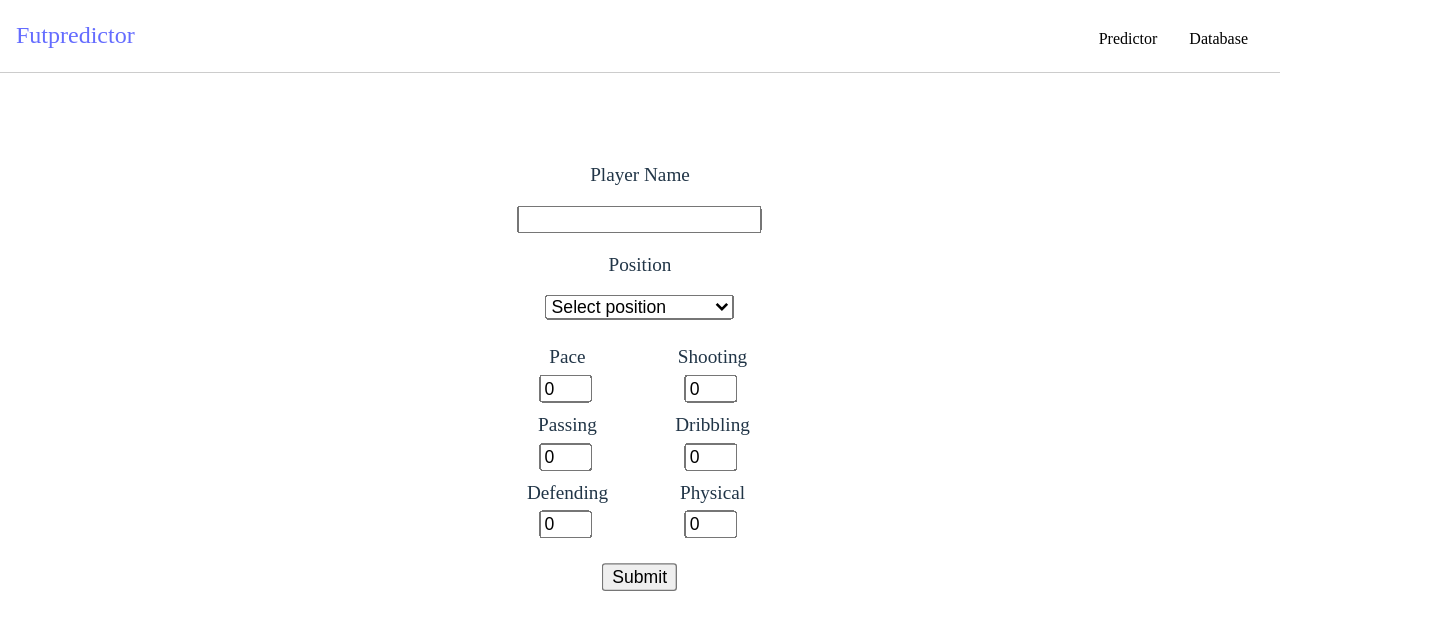
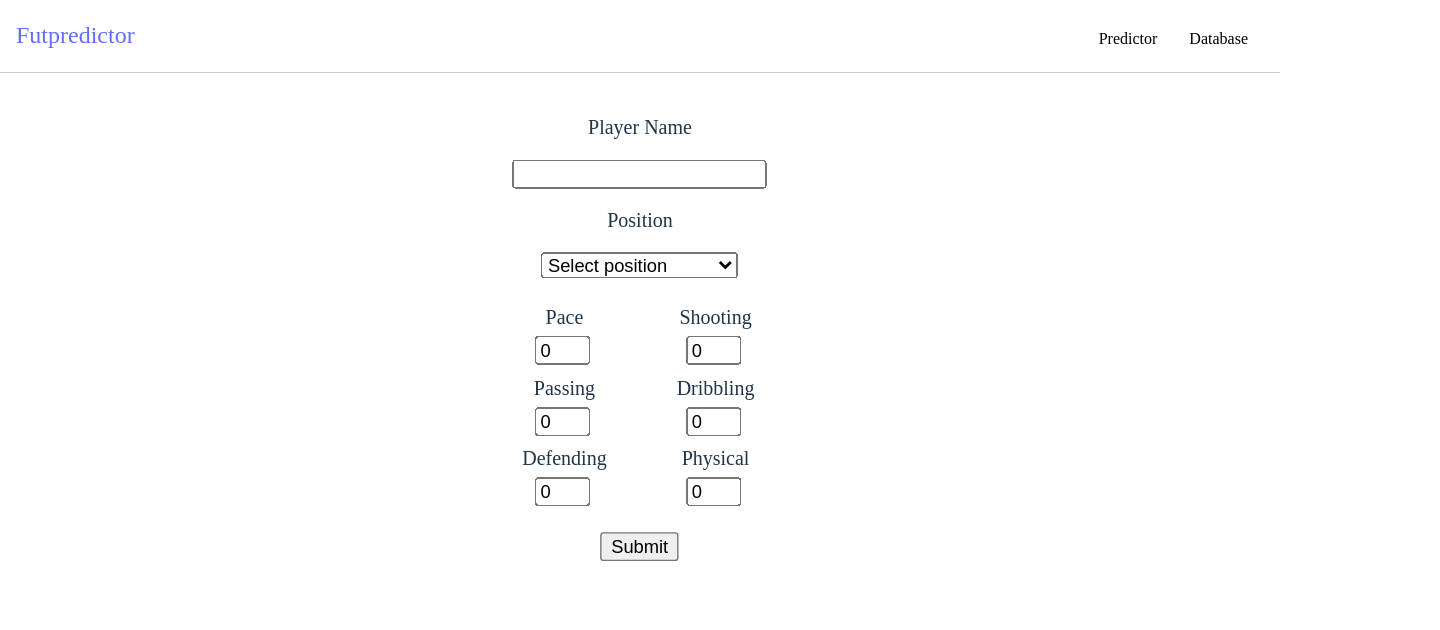
Before and after one commit to kor5n/FutPredictor, a React (Vite) app in the folder frontend/fut-predictor/: page /predict in a window 1280 px wide. Shown: the top 630 px of the page, 1440 px wide, since content can reach past the window. Built offline with nearby package versions, Linux system fonts and the light colour scheme.

Commit message:
Even better css nad layout

```diff
--- a/frontend/fut-predictor/src/App.css
+++ b/frontend/fut-predictor/src/App.css
@@ -1,7 +1,9 @@
 main {
   margin: 0 auto;
-  padding-top: 10%;
   text-align: center;
+}
+.player-text{
+  font-size: larger;
 }
 label{
   margin: 1.5%;
@@ -19,43 +21,28 @@ input, select{
   width: 30%;
   font-size: medium;
 }
+.player-list{
+  margin-top: 2.5%;
+}
 .predict-div{
   display: flex;
-  scale: 1.2;
+  scale: 1.25;
   justify-content: center;
+  margin-top: 8%;
+  height: 60vh;
+}
+.rating-text{
+  display: inline;
+  height: min-content;
+  margin-bottom: 20%;
 }
 .stat-count{
   width: 30%;
   margin-left: 30%;
 }
-.logo {
-  height: 6em;
-  padding: 1.5em;
-  will-change: filter;
-  transition: filter 300ms;
+form{
+  height: min-content
 }
-.logo:hover {
-  filter: drop-shadow(0 0 2em #646cffaa);
-}
-.logo.react:hover {
-  filter: drop-shadow(0 0 2em #61dafbaa);
-}
-
-@keyframes logo-spin {
-  from {
-    transform: rotate(0deg);
-  }
-  to {
-    transform: rotate(360deg);
-  }
-}
-
-@media (prefers-reduced-motion: no-preference) {
-  a:nth-of-type(2) .logo {
-    animation: logo-spin infinite 20s linear;
-  }
-}
-
 .card {
   padding: 2em;
 }
--- a/frontend/fut-predictor/src/assets/mainpage.css
+++ b/frontend/fut-predictor/src/assets/mainpage.css
@@ -1,4 +1,5 @@
 .about-div{
+    margin-top: 6%;
     text-align: center;
     padding-left: 30%;
     padding-right: 30%;
--- a/frontend/fut-predictor/src/components/About.tsx
+++ b/frontend/fut-predictor/src/components/About.tsx
@@ -4,10 +4,10 @@ export default function About(){
         <>
             <p>
                 Hi! I am Kor5n and this is my small project about EAFC(formerly known as FIFA).
-                Here I have gathered all data about statistics of the footballers in the game and made a
+                Here I have gathered data about statistics of the footballers in the game and made a
                  machine that calculates your rating based on the stats you provided and the position you selected. <br /> <br />
 
-                <b>Predict</b> link goes to the predicting machine <br /> <br />
+                <b>Predictor</b> link goes to the predicting machine <br /> <br />
 
                 <b>Ratings</b> link goes to the data that I have gathered from <a href="https://www.ea.com/en/games/ea-sports-fc/ratings">EAFC's website</a> <br /> <br />
 
--- a/frontend/fut-predictor/src/components/PlayerList.tsx
+++ b/frontend/fut-predictor/src/components/PlayerList.tsx
@@ -7,12 +7,12 @@ interface PlayerData {
 export default function PlayerList({stats} : PlayerData){
 
     return(
-        <>
+        <div className='player-list'>
             {stats.map((item, index)=> (
                 <p className='player-text' key={index}>
                     {item}
                 </p>
             ))}
-        </>
+        </div>
     )
 }
--- a/frontend/fut-predictor/src/components/Predictor.tsx
+++ b/frontend/fut-predictor/src/components/Predictor.tsx
@@ -104,9 +104,11 @@ function Predictor() {
         </div>
       </div>
       <div><input type="submit" value="Submit"/></div>
+      <div><h2 className='rating-text'>{rating}</h2></div>
     </form>
-      <h2>{rating}</h2>
   </div>
+
+
 
   )
 }
```
Lines whose indentation alone changed are shown as unchanged.
